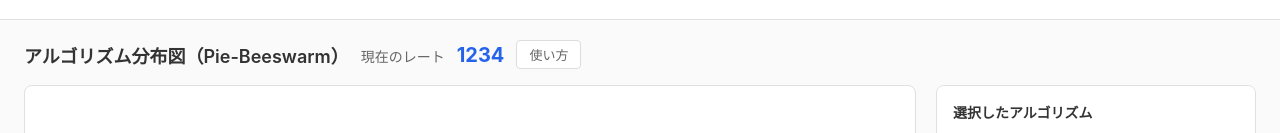
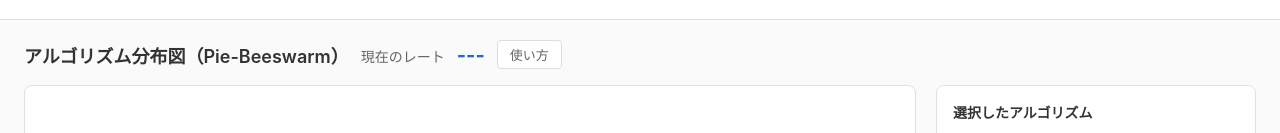
Before and after one commit to vdslab/theme2026-kaziru, a React (Vite) app: page / in a window 1280 px wide. Shown: the part 182-315 px from the top of the page. Built offline with nearby package versions, Linux system fonts and the light colour scheme.

Commit message:
feat: レートを表示するように

```diff
--- a/src/components/Main.jsx
+++ b/src/components/Main.jsx
@@ -7,7 +7,7 @@ const MOCK_ALGORITHM = {
   n: 53,
 };
 
-export default function Main({ summary, allRows }) {
+export default function Main({ summary, allRows, rate }) {
   const [rateThreshold, setRateThreshold] = useState(0);
   const [showCurrentRate, setShowCurrentRate] = useState(true);
   const [showRecommended, setShowRecommended] = useState(true);
@@ -74,7 +74,7 @@ export default function Main({ summary, allRows }) {
       <div className="visualization-container">
         <div className="chart-header">
           <h2 className="chart-title">アルゴリズム分布図（Pie-Beeswarm）</h2>
-          <div className="current-rate">現在のレート <span className="rate-value">1234</span></div>
+          <div className="current-rate">現在のレート <span className="rate-value">{rate ?? "---"}</span></div>
           <button className="usage-button">使い方</button>
         </div>
 
```
